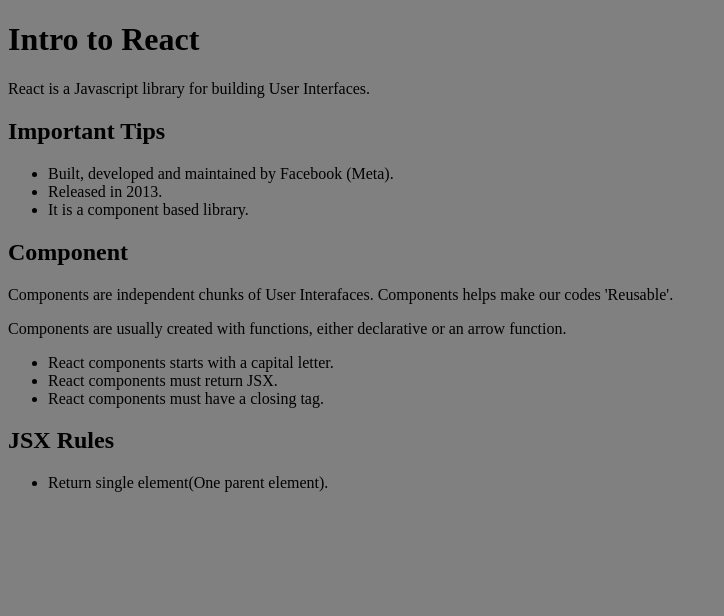
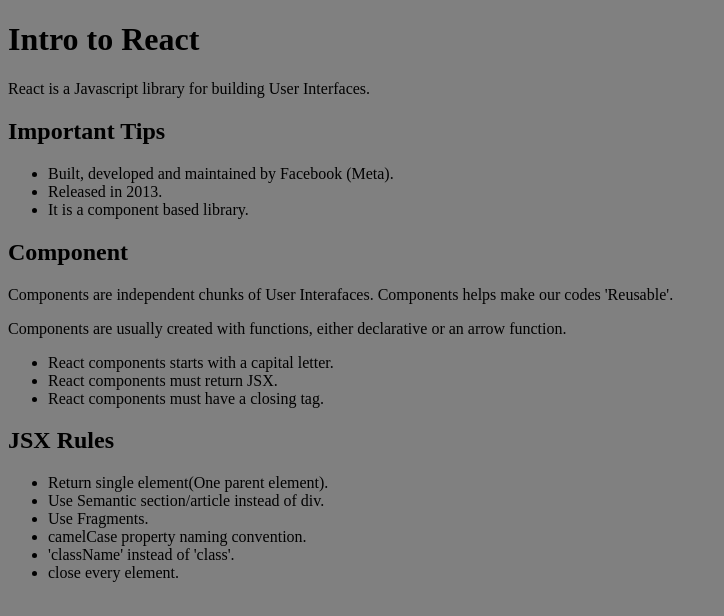
Before and after one commit to Udeme98/React-Lesson, a React (Vite) app: page / in a window 1280 px wide. Shown: the top 616 px of the page, without its empty margins (0-724 px from the left). Built offline with nearby package versions, Linux system fonts and the light colour scheme.

Commit message:
updated FirstComp.jsx

```diff
--- a/src/Lessons/FirstComp.jsx
+++ b/src/Lessons/FirstComp.jsx
@@ -29,6 +29,11 @@
       <h2>JSX Rules</h2>
       <ul>
         <li>Return single element(One parent element).</li>
+        <li>Use Semantic section/article instead of div.</li>
+        <li>Use Fragments.</li>
+        <li>camelCase property naming convention.</li>
+        <li>'className' instead of 'class'.</li>
+        <li>close every element.</li>
       </ul>
     </>
   );
```
